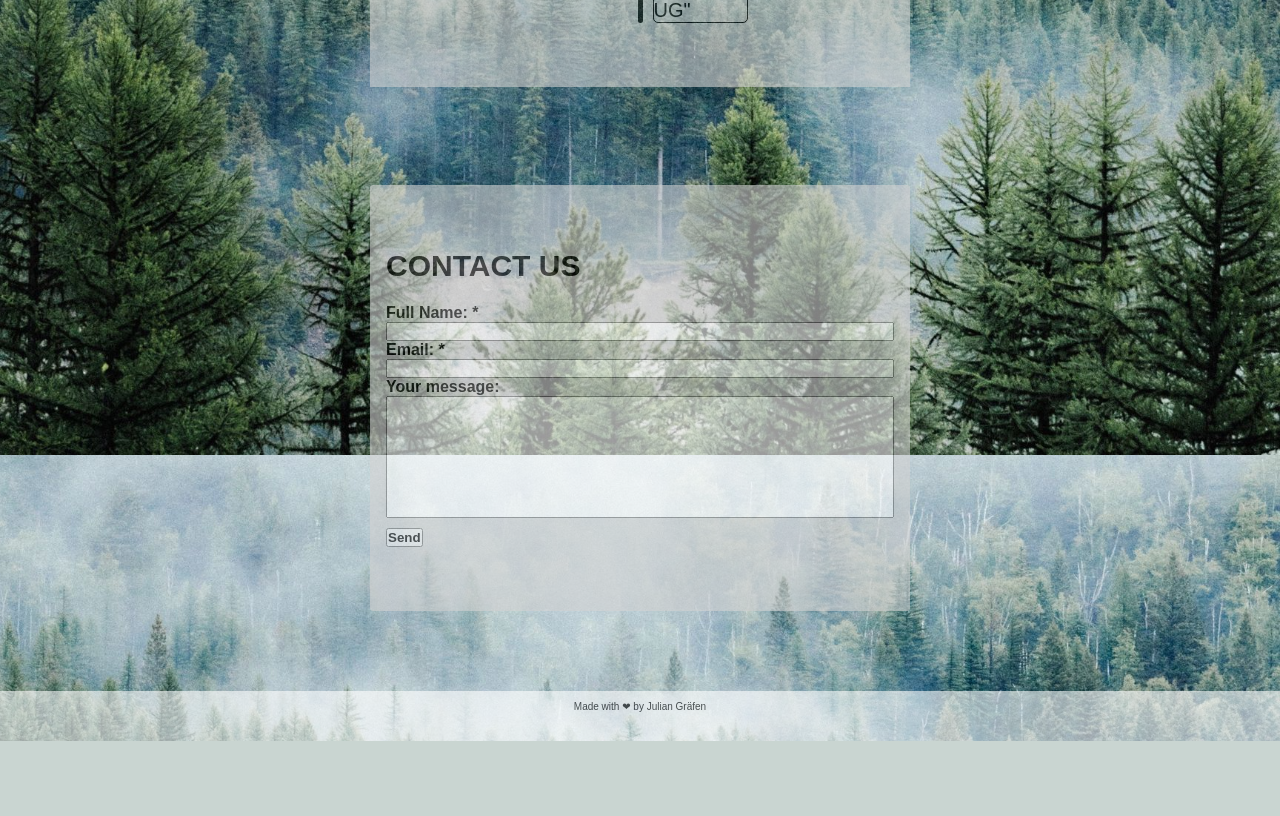
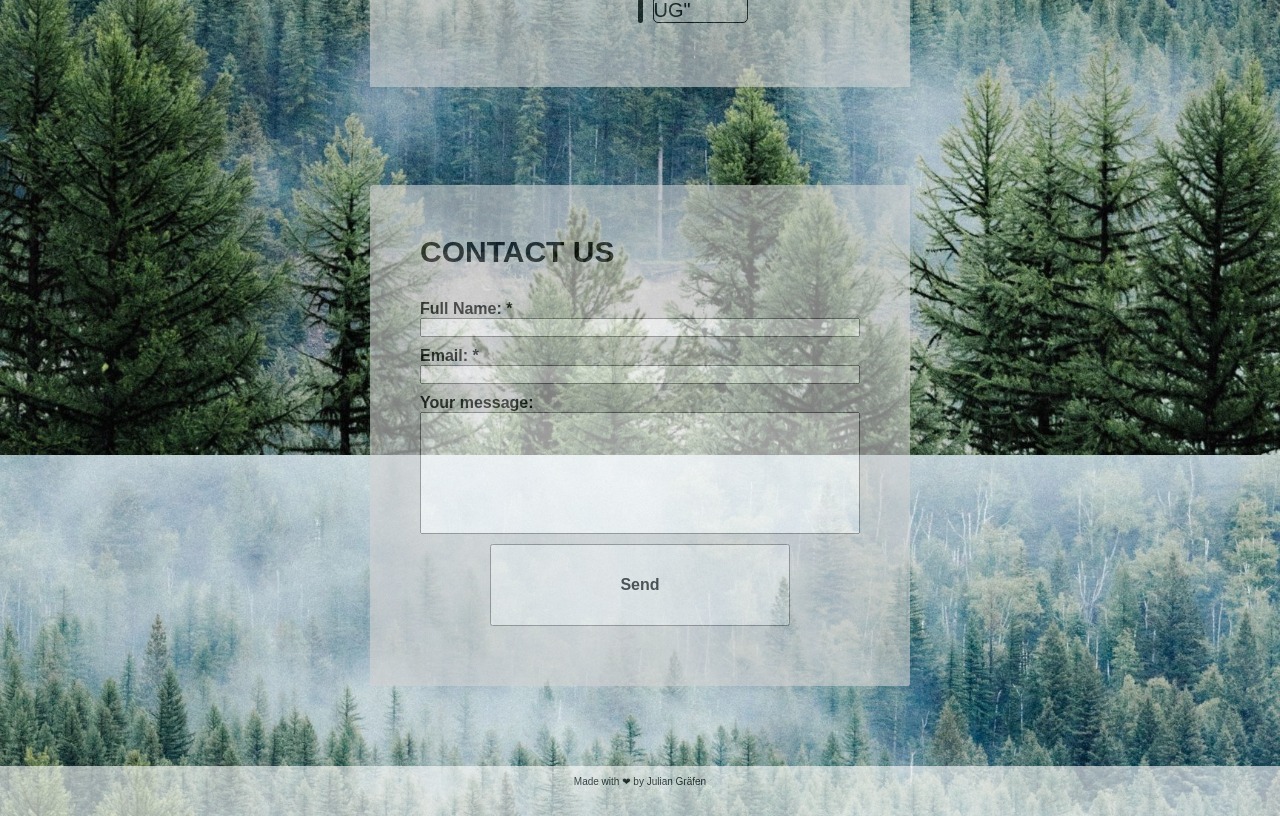
Before and after one commit to JulianGrafen/project-vencio, a PHP site: page / in a window 1280 px wide. Shown: the part 1945-2761 px from the top of the page. Before the commit the page ends 2686 px from the top, so only its background shows below. Run offline with PHP 8.4, Linux system fonts and the light colour scheme.

Commit message:
centered submit button

```diff
--- a/styles.css
+++ b/styles.css
@@ -150,15 +150,14 @@ h2 {
     margin:0 auto;
     margin-bottom: 5em;
     width: 100%;
-    padding: 4em 1em;
+    padding: 50px;
 }
-
-
 .form-row{
     display: flex;
     flex-direction: column;
     flex-wrap: wrap;
     overflow: hidden;
+    padding-top: 10px;
 }
 
 .form-row textarea{
@@ -167,8 +166,13 @@ h2 {
 }
 
 .button{
-    margin-top:10px;
+    display: flex;
+    justify-content: center;
     font-weight: bold;
+    padding: 30px;
+    font-size: inherit;
+    width: 300px;
+    margin: 10px auto;
 }
 
 /*|||||||||||| Timeline ||||||||||||||||*/
```
